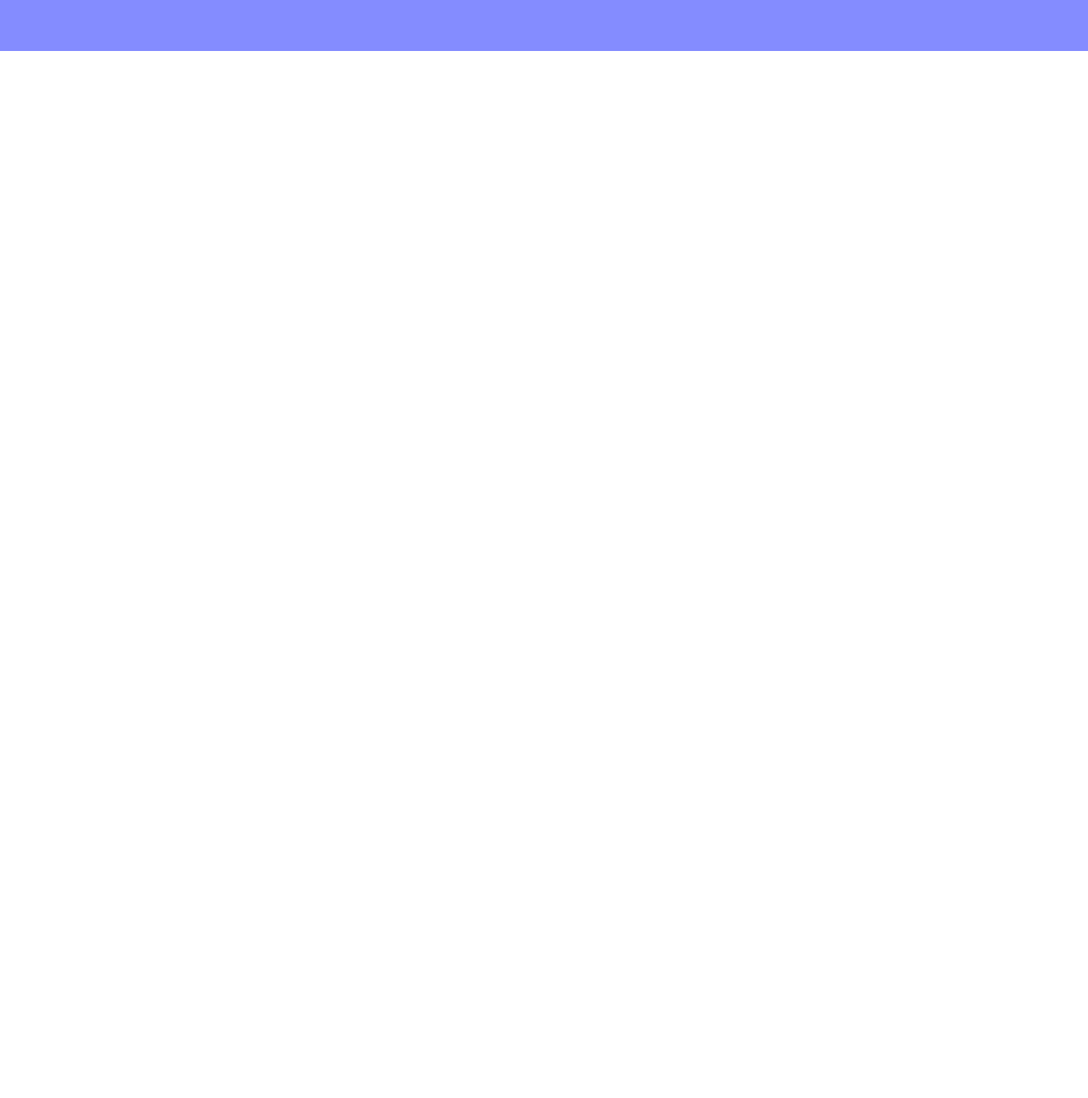
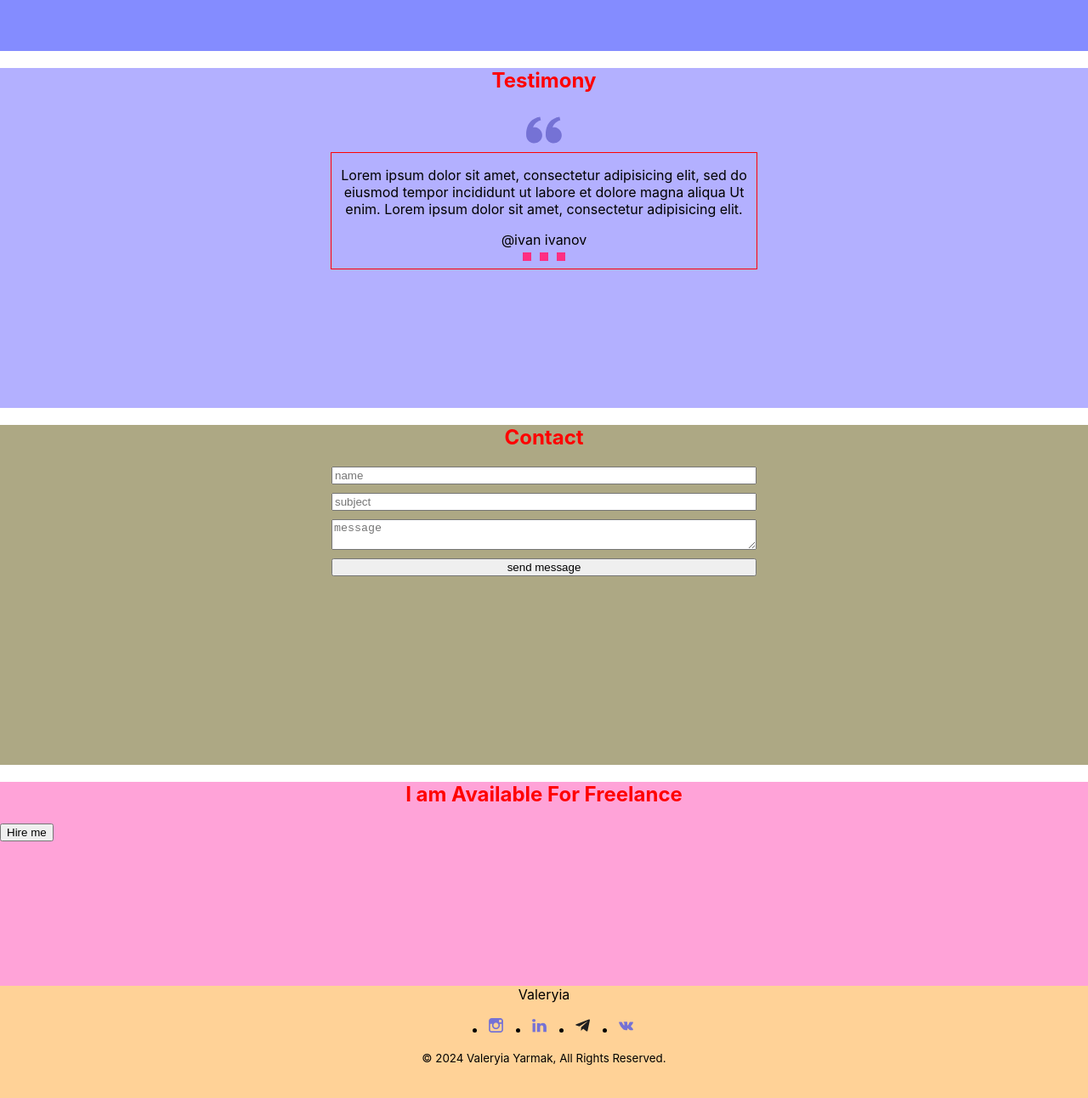
Before and after one commit to leriyar/portfolio-start-project-main, a React app: page / in a window 1280 px wide. Shown: the part 2434-3726 px from the top of the page at 85% size. Before the commit the page ends 2494 px from the top, so only its background shows below. Built offline with nearby package versions, Linux system fonts and the light colour scheme.

Commit message:
Header, main created

```diff
--- a/src/App.tsx
+++ b/src/App.tsx
@@ -3,6 +3,10 @@
 import {Main} from "./layout/sections/main/Main";
 import {Skills} from "./layout/sections/skills/Skills";
 import {Works} from "./layout/sections/works/Works";
+import {Testimony} from "./layout/sections/testimony/Testimony";
+import {Contact} from "./layout/sections/contact/Contact";
+import {Slogan} from "./layout/sections/slogan/Slogan";
+import {Footer} from "./layout/footer/Footer";
 
 
 function App() {
@@ -12,6 +16,10 @@
             <Main/>
             <Skills/>
             <Works/>
+            <Testimony/>
+            <Contact/>
+            <Slogan/>
+            <Footer/>
         </div>
     );
 }
--- /dev/null
+++ b/src/components/Button.tsx
@@ -0,0 +1,4 @@
+import styled from "styled-components";
+
+export const Button = styled.button `
+`
--- /dev/null
+++ b/src/components/slider/Slider.tsx
@@ -0,0 +1,53 @@
+import React from 'react';
+import styled from "styled-components";
+import {FlexWrapper} from "../FlexWrapper";
+
+export const Slider = () => {
+    return (
+        <StyledSlider>
+            <FlexWrapper>
+                <Slide>
+                    <Text>Lorem ipsum dolor sit amet, consectetur adipisicing elit, sed do eiusmod tempor incididunt ut
+                        labore et dolore magna aliqua Ut enim. Lorem ipsum dolor sit amet, consectetur adipisicing
+                        elit.</Text>
+                    <Name>@ivan ivanov</Name>
+                </Slide>
+            </FlexWrapper>
+            <Pagination>
+                <span> </span>
+                <span> </span>
+                <span> </span>
+            </Pagination>
+        </StyledSlider>
+    );
+};
+
+const StyledSlider = styled.div`
+    border: 1px solid red;
+    max-width: 500px;
+    display: flex;
+    flex-direction: column;
+    align-items: center;
+`
+
+const Slide = styled.div`
+    text-align: center;
+`
+
+const Text = styled.p`
+
+`
+
+const Name = styled.span`
+
+`
+
+const Pagination = styled.span`
+    span {
+        display: inline-block;
+        width: 10px;
+        height: 10px;
+        margin: 5px;
+        background-color: #ff2f82;
+    }
+`
--- /dev/null
+++ b/src/layout/footer/Footer.tsx
@@ -0,0 +1,64 @@
+import React from 'react';
+import styled from "styled-components";
+import {Icon} from "../../components/icon/Icon";
+import {FlexWrapper} from "../../components/FlexWrapper";
+
+export const Footer = () => {
+    return (
+        <StyledFooter>
+            <FlexWrapper direction={"column"} align={"center"}>
+                <Name>Valeryia</Name>
+                <SocialList>
+                    <SocialItem>
+                        <SocialLink>
+                            <Icon height={"21px"} width={"21px"} viewBox={"0 0 21px 21px"} iconID={"instagram"}/>
+                        </SocialLink>
+                    </SocialItem>
+                    <SocialItem>
+                        <SocialLink>
+                            <Icon height={"21px"} width={"21px"} viewBox={"0 0 21px 21px"} iconID={"linkedin"}/>
+                        </SocialLink>
+                    </SocialItem>
+                    <SocialItem>
+                        <SocialLink>
+                            <Icon height={"21px"} width={"21px"} viewBox={"0 0 21px 21px"} iconID={"telegram"}/>
+                        </SocialLink>
+                    </SocialItem>
+                    <SocialItem>
+                        <SocialLink>
+                            <Icon height={"21px"} width={"21px"} viewBox={"0 0 21px 21px"} iconID={"vk"}/>
+                        </SocialLink>
+                    </SocialItem>
+                </SocialList>
+                <Copyright>© 2024 Valeryia Yarmak, All Rights Reserved.</Copyright>
+            </FlexWrapper>
+        </StyledFooter>
+    );
+};
+
+const StyledFooter = styled.footer`
+    background-color: #ffd297;
+    min-height: 20vh;
+`
+
+const Name = styled.span`
+
+`
+
+const SocialList = styled.ul`
+    display: flex;
+    gap: 30px;
+
+`
+
+const SocialItem = styled.li`
+
+`
+
+const SocialLink = styled.a`
+
+`
+
+const Copyright = styled.small`
+
+`
--- /dev/null
+++ b/src/layout/sections/contact/Contact.tsx
@@ -0,0 +1,36 @@
+import React from 'react';
+import styled from "styled-components";
+import {Button} from "../../../components/Button";
+import {SectionTitle} from "../../../components/SectionTitle";
+
+export const Contact = () => {
+    return (
+        <StyledContact>
+            <SectionTitle>Contact</SectionTitle>
+            <StyledForm>
+                <Field placeholder={"name"}/>
+                <Field placeholder={"subject"}/>
+                <Field placeholder={"message"} as={"textarea"}/>
+                <Button type={"submit"}>send message</Button>
+            </StyledForm>
+        </StyledContact>
+    );
+};
+
+const StyledContact = styled.section `
+    min-height: 50vh;
+    background-color: #ada884;
+`
+
+const StyledForm = styled.form `
+    max-width: 500px;
+    width: 100%;
+    display: flex;
+    flex-direction: column;
+    gap: 10px;
+    margin: 0 auto;
+`
+
+const Field = styled.input `
+
+`
--- /dev/null
+++ b/src/layout/sections/slogan/Slogan.tsx
@@ -0,0 +1,18 @@
+import React from 'react';
+import styled from "styled-components";
+import {SectionTitle} from "../../../components/SectionTitle";
+import {Button} from "../../../components/Button";
+
+export const Slogan = () => {
+    return (
+        <StyledSlogan>
+            <SectionTitle>I am Available For Freelance</SectionTitle>
+            <Button>Hire me</Button>
+        </StyledSlogan>
+    );
+};
+
+const StyledSlogan = styled.section `
+    min-height: 30vh;
+    background-color: #ffa3d8;
+`
--- /dev/null
+++ b/src/layout/sections/testimony/Testimony.tsx
@@ -0,0 +1,24 @@
+import React from 'react';
+import styled from "styled-components";
+import {SectionTitle} from "../../../components/SectionTitle";
+import {Icon} from "../../../components/icon/Icon";
+import {Slider} from "../../../components/slider/Slider";
+import {FlexWrapper} from "../../../components/FlexWrapper";
+
+export const Testimony = () => {
+    return (
+        <StyledTestimony>
+            <SectionTitle>Testimony</SectionTitle>
+            <FlexWrapper direction={"column"} align={"center"}>
+                <Icon iconID={"quoteAltRight"}/>
+                <Slider />
+            </FlexWrapper>
+        </StyledTestimony>
+    );
+};
+
+// eslint-disable-next-line @typescript-eslint/no-redeclare
+const StyledTestimony = styled.section`
+    background-color: #b3b0ff;
+    min-height: 50vh;
+`
```
